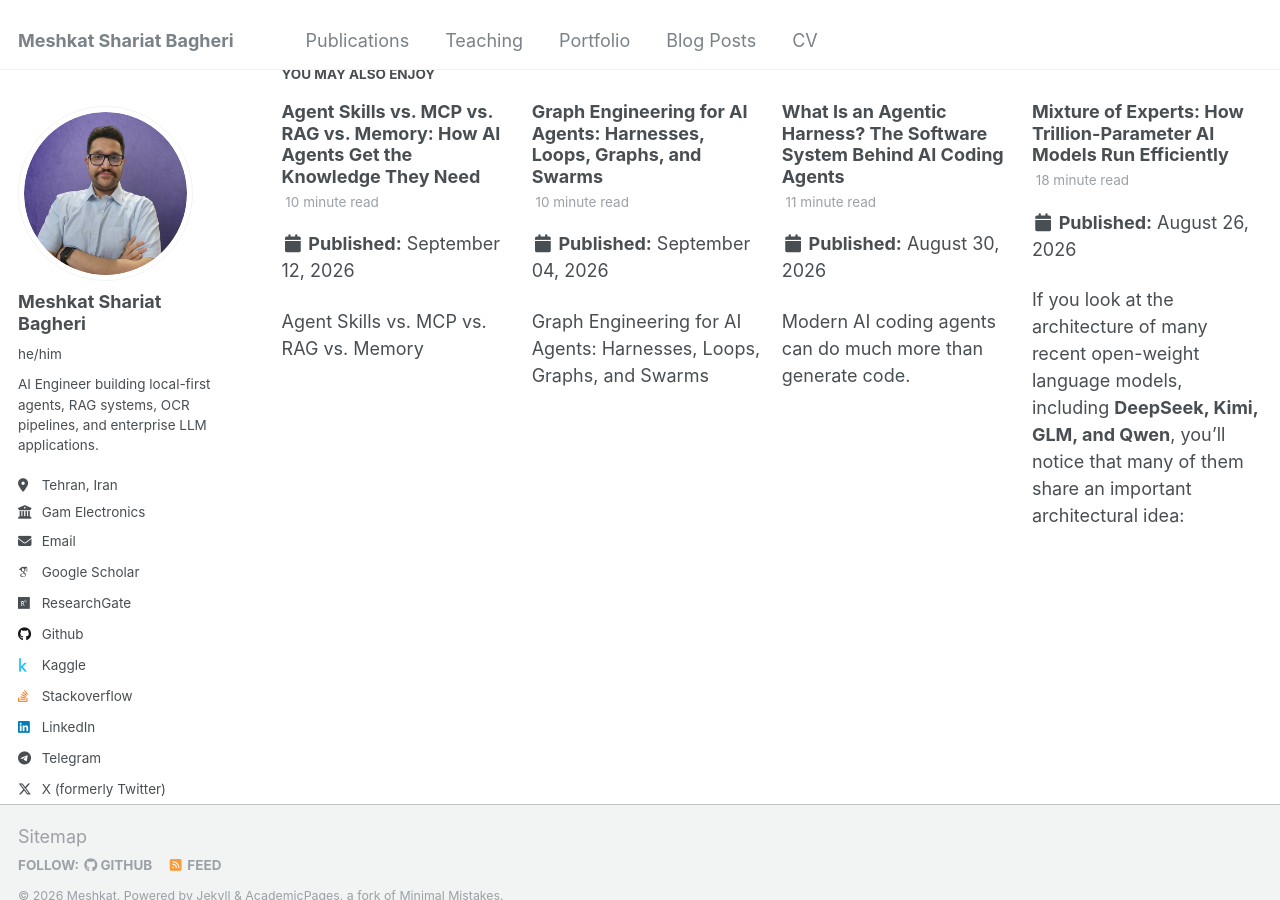
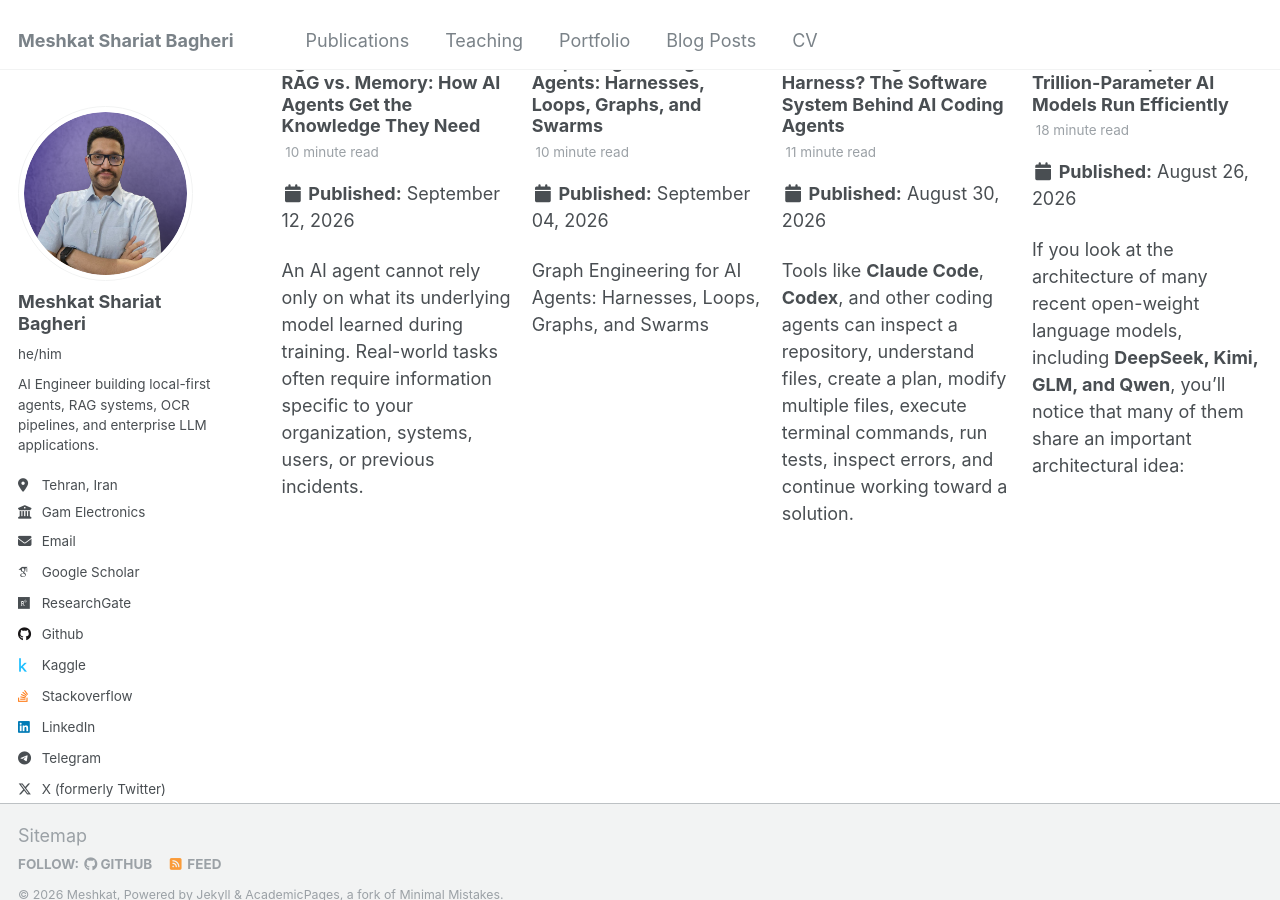
Before and after one commit to MeshkatShB/meshkatshb.github.io, a Jekyll site: the page built from _posts/2026-09-13-how-to-become-an-ai-engineer.md, in a window 1280 px wide and 900 px high, scrolled down 12034 px. Built offline with Jekyll 4.4.1, drawn with Linux system fonts in a browser that asks for light colours; some web fonts are replaced; some of the changed text lies outside the part shown.

Commit message:
hotfix(posts): UI Friendly

```diff
--- a/_posts/2026-08-30-what-is-an-agentic-harness.md
+++ b/_posts/2026-08-30-what-is-an-agentic-harness.md
@@ -13,8 +13,6 @@
   - Context Engineering
   - AI Engineering
 ---
-
-Modern AI coding agents can do much more than generate code.
 
 Tools like **Claude Code**, **Codex**, and other coding agents can inspect a repository, understand files, create a plan, modify multiple files, execute terminal commands, run tests, inspect errors, and continue working toward a solution.
 
--- a/_posts/2026-09-12-agent-skills-mcp-rag-memory.md
+++ b/_posts/2026-09-12-agent-skills-mcp-rag-memory.md
@@ -14,8 +14,6 @@
   - Context Engineering
   - AI Engineering
 ---
-
-Agent Skills vs. MCP vs. RAG vs. Memory
 
 An AI agent cannot rely only on what its underlying model learned during training. Real-world tasks often require information specific to your organization, systems, users, or previous incidents.
 
--- a/_posts/2026-09-13-how-to-become-an-ai-engineer.md
+++ b/_posts/2026-09-13-how-to-become-an-ai-engineer.md
@@ -13,8 +13,6 @@
   - LLM
   - Career
 ---
-
-How to Become an AI Engineer: The Skills You Actually Need
 
 The path into AI engineering looks different from the traditional path
 into software or machine learning research.
```
